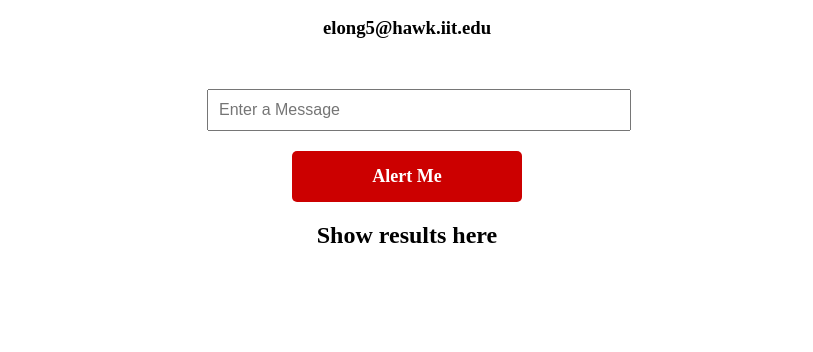
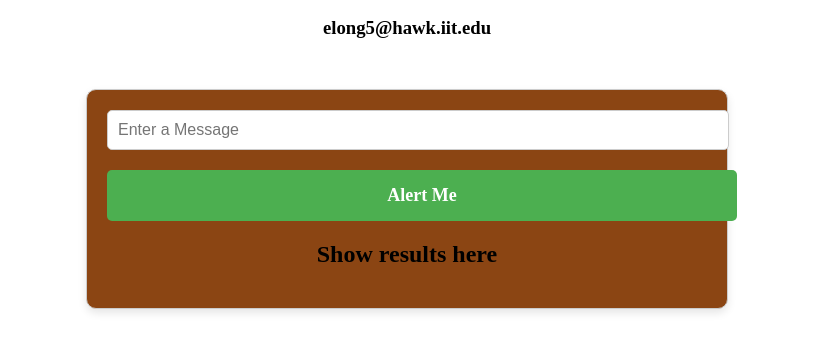
Before and after one commit to elong14/lab-8, a plain HTML site: page index.html in a window 1280 px wide. Shown: the part 110-462 px from the top of the page, without its empty margins (233-1046 px from the left). Drawn offline with Linux system fonts and the light colour scheme; files that its build step writes are made by us from their sources.

Commit message:
Update style.css

```diff
--- a/css/style.css
+++ b/css/style.css
@@ -3,33 +3,38 @@
 }
 
 #container {
-  width: 100%;
-  max-width: 400px;
-  margin: 50px auto 0;
+  max-width: 600px;
+  margin: 50px auto;
+  padding: 20px;
+  border: 1px solid #ccc;
+  border-radius: 10px;
+  background-color: #8B4513; /* Brown background color */
+  box-shadow: 0 4px 8px rgba(0, 0, 0, 0.1);
 }
 
 #entryinput {
   width: 100%;
   padding: 10px;
+  margin-bottom: 20px;
   font-size: 16px;
+  border: 1px solid #ccc;
+  border-radius: 5px;
 }
 
 #entrybutton {
   width: 100%;
-  max-width: 200px;
   text-align: center;
   color: #fff;
-  background-color: #c00;
+  background-color: #4CAF50;
   padding: 15px;
-  margin: 20px auto;
+  border: none;
+  border-radius: 5px;
   font-size: 18px;
   font-weight: bold;
-  border: none;
-  border-radius: 5px;
   cursor: pointer;
+  transition: background-color 0.3s ease;
 }
 
-
 #entrybutton:hover {
-  background-color: #f00;
+  background-color: #45a049;
 }
```
